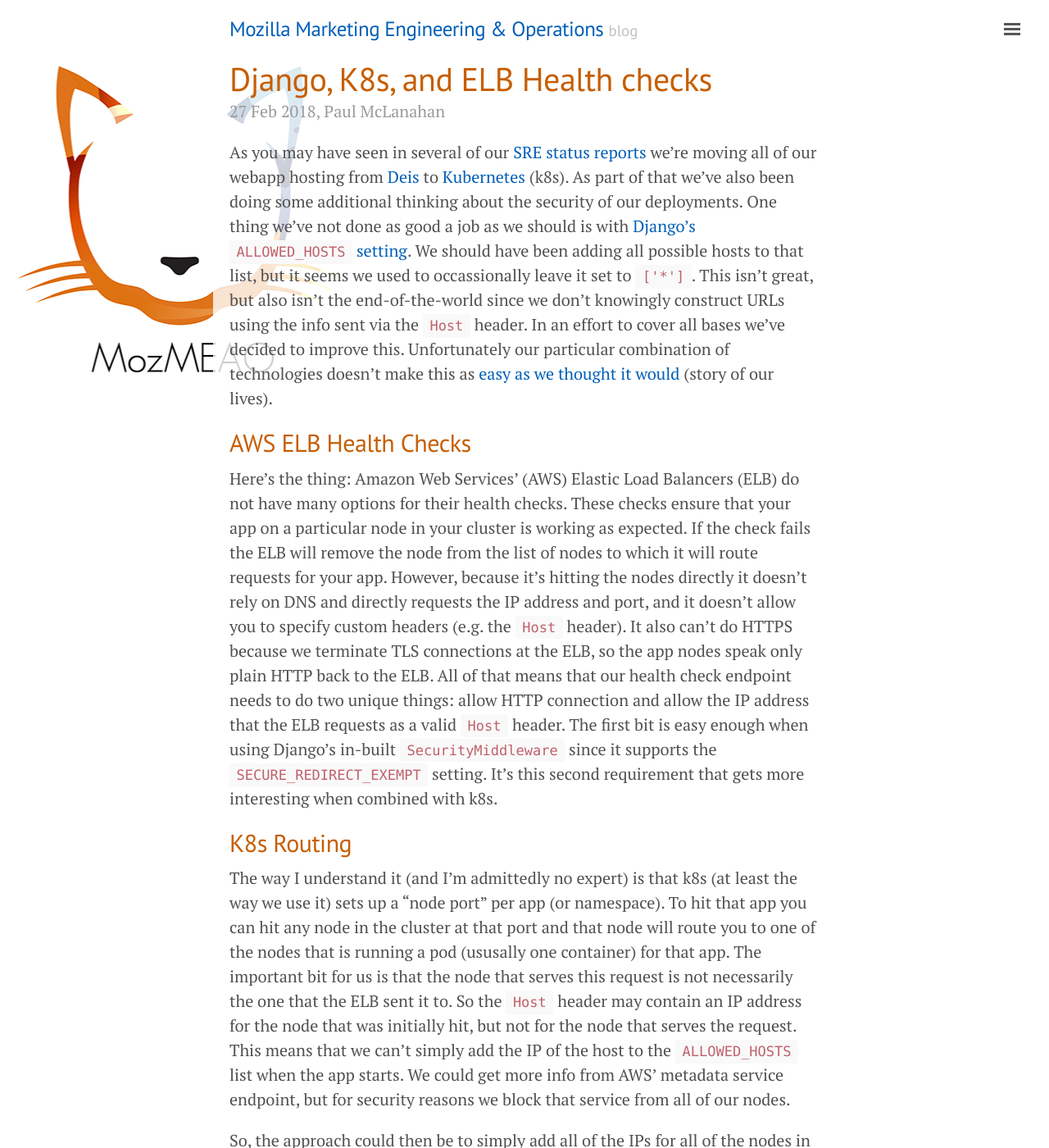
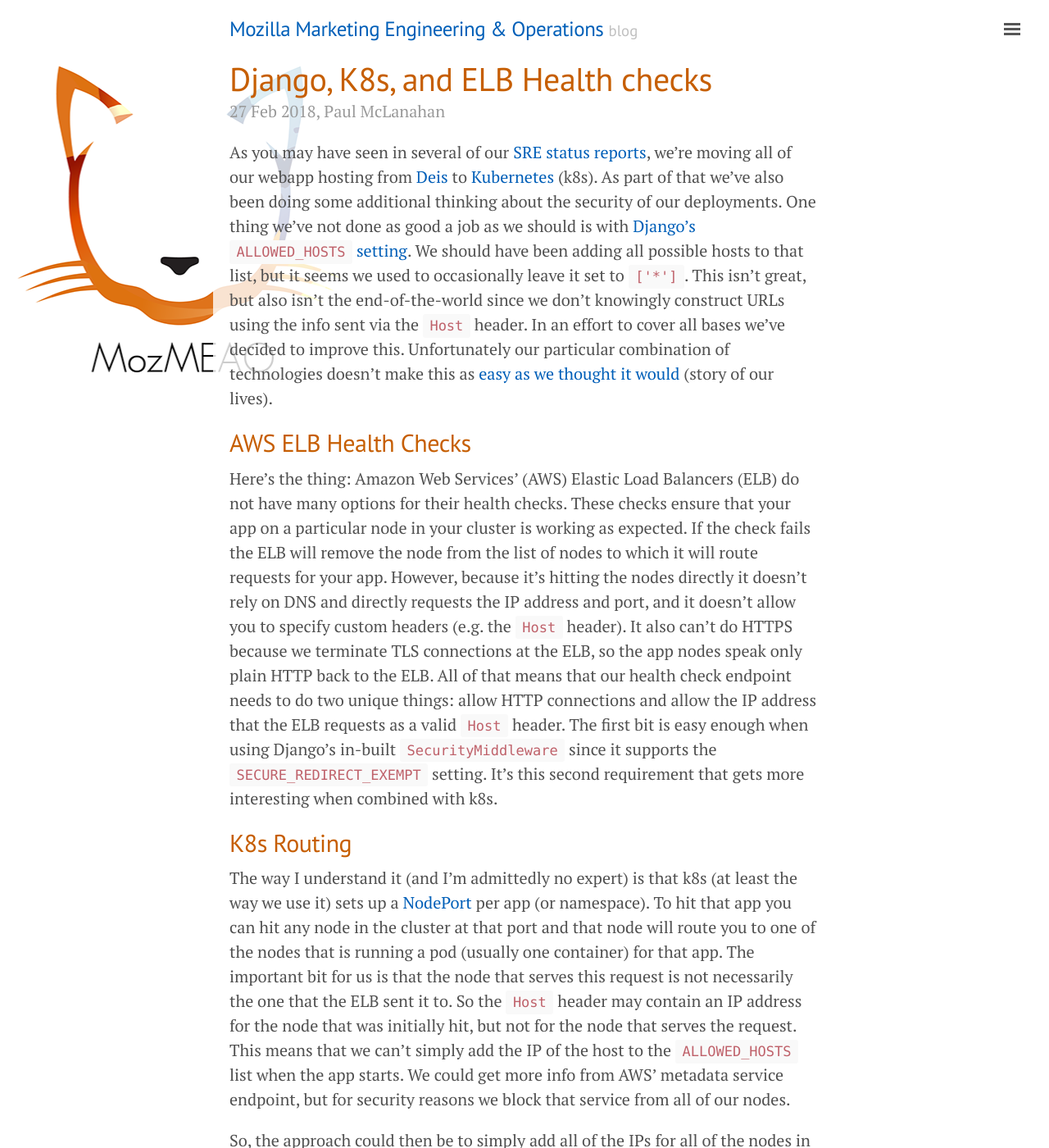
Before and after one commit to mozilla/meao, a Jekyll site: the page built from _posts/2018-02-27-django-k8s-elb-health-checks.md, in a window 1280 px wide and 1400 px high. Shown: the whole window at 82% size. Built offline with Jekyll 4.4.1, drawn with Linux system fonts in a browser that asks for light colours.

Commit message:
Fixes for k8s elb healthchecks post from review

```diff
--- a/_posts/2018-02-27-django-k8s-elb-health-checks.md
+++ b/_posts/2018-02-27-django-k8s-elb-health-checks.md
@@ -8,11 +8,11 @@ excerpt_separator: <!--more-->
 As you may have seen in several of our
 [SRE](https://mozilla.github.io/meao/2018/02/16/sre-status/)
 [status](https://mozilla.github.io/meao/2018/01/23/sre-status/)
-[reports](https://mozilla.github.io/meao/2017/12/05/sre-status/)
+[reports](https://mozilla.github.io/meao/2017/12/05/sre-status/),
 we're moving all of our webapp hosting from [Deis][] to [Kubernetes][] (k8s). As part of that
 we've also been doing some additional thinking about the security of our deployments.
 One thing we've not done as good a job as we should is with [Django's `ALLOWED_HOSTS` setting][].
-We should have been adding all possible hosts to that list, but it seems we used to occassionally
+We should have been adding all possible hosts to that list, but it seems we used to occasionally
 leave it set to `['*']`. This isn't great, but also isn't the end-of-the-world since
 we don't knowingly construct URLs using the info sent via the `Host` header. In an effort
 to cover all bases we've decided to improve this. Unfortunately our particular combination
@@ -30,7 +30,7 @@ to which it will route requests for your app. However, because it's hitting the
 it doesn't rely on DNS and directly requests the IP address and port, and it doesn't allow you
 to specify custom headers (e.g. the `Host` header). It also can't do HTTPS because we terminate
 TLS connections at the ELB, so the app nodes speak only plain HTTP back to the ELB. All of that
-means that our health check endpoint needs to do two unique things: allow HTTP connection and
+means that our health check endpoint needs to do two unique things: allow HTTP connections and
 allow the IP address that the ELB requests as a valid `Host` header. The first bit is easy enough
 when using Django's in-built `SecurityMiddleware` since it supports the `SECURE_REDIRECT_EXEMPT`
 setting. It's this second requirement that gets more interesting when combined with k8s.
@@ -38,8 +38,8 @@ setting. It's this second requirement that gets more interesting when combined w
 ## K8s Routing
 
 The way I understand it (and I'm admittedly no expert) is that k8s (at least the way we use it)
-sets up a "node port" per app (or namespace). To hit that app you can hit any node in the cluster
-at that port and that node will route you to one of the nodes that is running a pod (ususally one
+sets up a [NodePort][] per app (or namespace). To hit that app you can hit any node in the cluster
+at that port and that node will route you to one of the nodes that is running a pod (usually one
 container) for that app. The important bit for us is that the node that serves this request is not
 necessarily the one that the ELB sent it to. So the `Host` header may contain an IP address for the
 node that was initially hit, but not for the node that serves the request. This means that we can't
@@ -83,3 +83,4 @@ to do less copypasta coding around our [various](https://www.mozilla.org/) [web]
 [netaddr.IPNetwork]: https://netaddr.readthedocs.io/en/latest/api.html#ip-networks-and-subnets
 [repo for django-allow-cidr]: https://github.com/mozmeao/django-allow-cidr
 [Django's `ALLOWED_HOSTS` setting]: https://docs.djangoproject.com/en/1.11/ref/settings/#allowed-hosts
+[NodePort]: https://kubernetes.io/docs/concepts/services-networking/service/#type-nodeport
```
